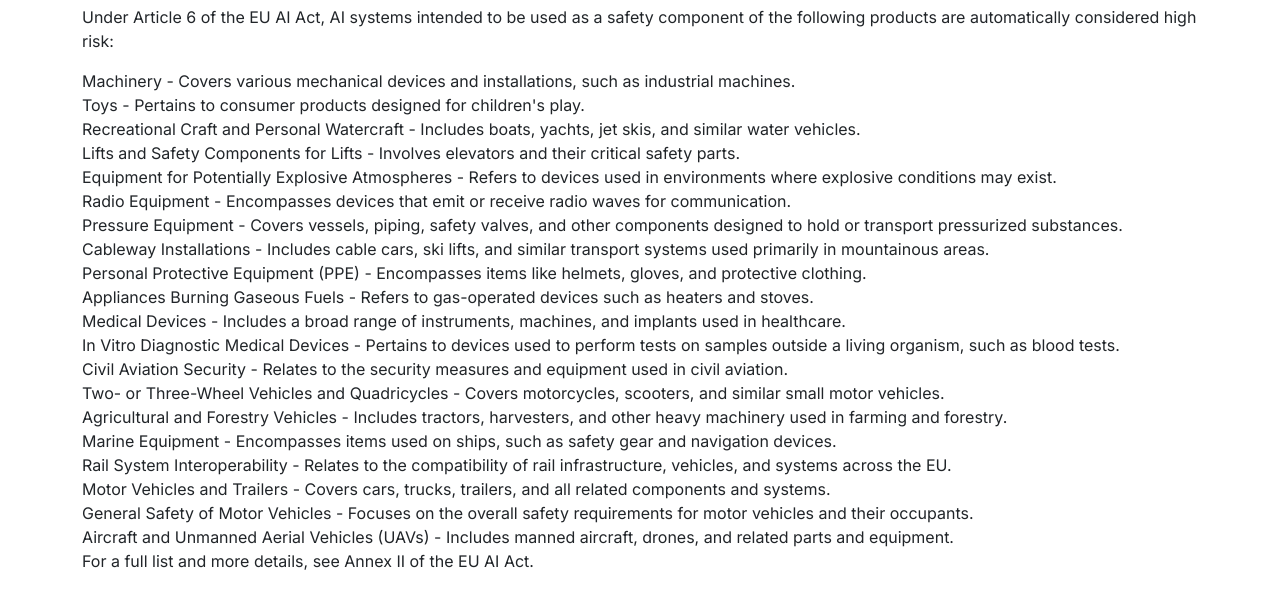
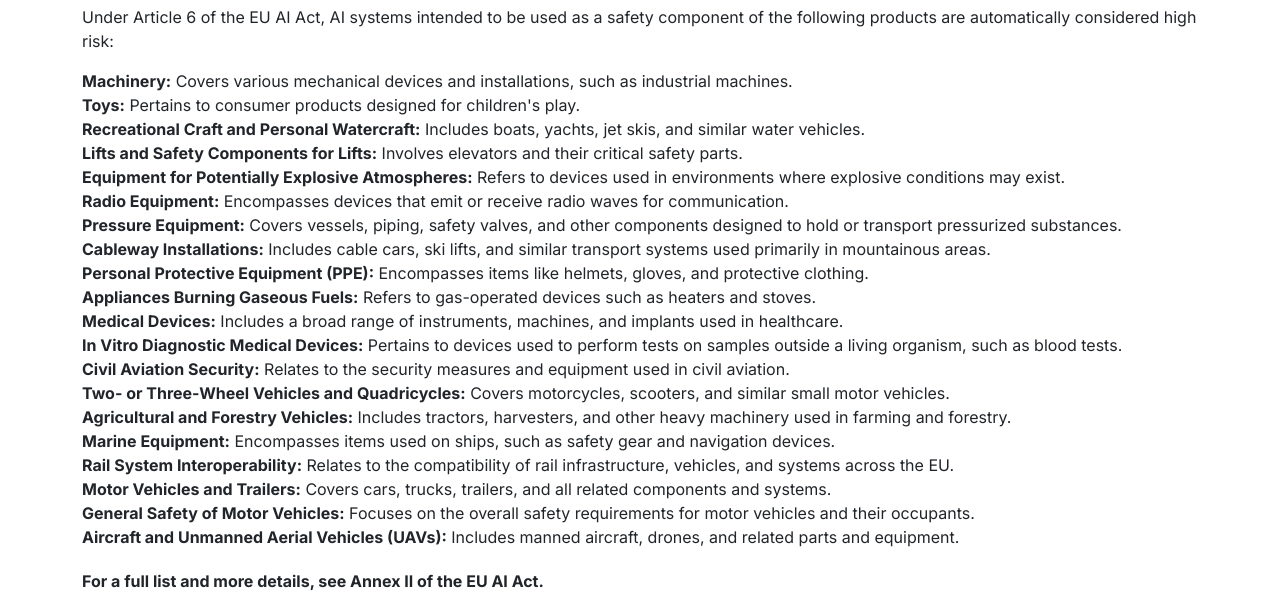
Before and after one commit to ScaleSafe/scalesafe.github.io, a plain HTML site: page regulated_products.html in a window 1280 px wide. Shown: the part 185-800 px from the top of the page. Drawn offline with nearby package versions, Linux system fonts and the light colour scheme.

Commit message:
updated regulated product

```diff
--- a/regulated_products.html
+++ b/regulated_products.html
@@ -30,28 +30,28 @@
             <h1>High-Risk AI Systems under EU AI Act</h1>
             <p>Under Article 6 of the EU AI Act, AI systems intended to be used as a safety component of the following products are automatically considered high risk:</p>
             <ul>
-                <li>Machinery - Covers various mechanical devices and installations, such as industrial machines.</li>
-                <li>Toys - Pertains to consumer products designed for children's play.</li>
-                <li>Recreational Craft and Personal Watercraft - Includes boats, yachts, jet skis, and similar water vehicles.</li>
-                <li>Lifts and Safety Components for Lifts - Involves elevators and their critical safety parts.</li>
-                <li>Equipment for Potentially Explosive Atmospheres - Refers to devices used in environments where explosive conditions may exist.</li>
-                <li>Radio Equipment - Encompasses devices that emit or receive radio waves for communication.</li>
-                <li>Pressure Equipment - Covers vessels, piping, safety valves, and other components designed to hold or transport pressurized substances.</li>
-                <li>Cableway Installations - Includes cable cars, ski lifts, and similar transport systems used primarily in mountainous areas.</li>
-                <li>Personal Protective Equipment (PPE) - Encompasses items like helmets, gloves, and protective clothing.</li>
-                <li>Appliances Burning Gaseous Fuels - Refers to gas-operated devices such as heaters and stoves.</li>
-                <li>Medical Devices - Includes a broad range of instruments, machines, and implants used in healthcare.</li>
-                <li>In Vitro Diagnostic Medical Devices - Pertains to devices used to perform tests on samples outside a living organism, such as blood tests.</li>
-                <li>Civil Aviation Security - Relates to the security measures and equipment used in civil aviation.</li>
-                <li>Two- or Three-Wheel Vehicles and Quadricycles - Covers motorcycles, scooters, and similar small motor vehicles.</li>
-                <li>Agricultural and Forestry Vehicles - Includes tractors, harvesters, and other heavy machinery used in farming and forestry.</li>
-                <li>Marine Equipment - Encompasses items used on ships, such as safety gear and navigation devices.</li>
-                <li>Rail System Interoperability - Relates to the compatibility of rail infrastructure, vehicles, and systems across the EU.</li>
-                <li>Motor Vehicles and Trailers - Covers cars, trucks, trailers, and all related components and systems.</li>
-                <li>General Safety of Motor Vehicles - Focuses on the overall safety requirements for motor vehicles and their occupants.</li>
-                <li>Aircraft and Unmanned Aerial Vehicles (UAVs) - Includes manned aircraft, drones, and related parts and equipment.</li>
+                <li><strong>Machinery:</strong> Covers various mechanical devices and installations, such as industrial machines.</li>
+                <li><strong>Toys:</strong> Pertains to consumer products designed for children's play.</li>
+                <li><strong>Recreational Craft and Personal Watercraft:</strong> Includes boats, yachts, jet skis, and similar water vehicles.</li>
+                <li><strong>Lifts and Safety Components for Lifts:</strong> Involves elevators and their critical safety parts.</li>
+                <li><strong>Equipment for Potentially Explosive Atmospheres:</strong> Refers to devices used in environments where explosive conditions may exist.</li>
+                <li><strong>Radio Equipment:</strong> Encompasses devices that emit or receive radio waves for communication.</li>
+                <li><strong>Pressure Equipment:</strong> Covers vessels, piping, safety valves, and other components designed to hold or transport pressurized substances.</li>
+                <li><strong>Cableway Installations:</strong> Includes cable cars, ski lifts, and similar transport systems used primarily in mountainous areas.</li>
+                <li><strong>Personal Protective Equipment (PPE):</strong> Encompasses items like helmets, gloves, and protective clothing.</li>
+                <li><strong>Appliances Burning Gaseous Fuels:</strong> Refers to gas-operated devices such as heaters and stoves.</li>
+                <li><strong>Medical Devices:</strong> Includes a broad range of instruments, machines, and implants used in healthcare.</li>
+                <li><strong>In Vitro Diagnostic Medical Devices:</strong> Pertains to devices used to perform tests on samples outside a living organism, such as blood tests.</li>
+                <li><strong>Civil Aviation Security:</strong> Relates to the security measures and equipment used in civil aviation.</li>
+                <li><strong>Two- or Three-Wheel Vehicles and Quadricycles:</strong> Covers motorcycles, scooters, and similar small motor vehicles.</li>
+                <li><strong>Agricultural and Forestry Vehicles:</strong> Includes tractors, harvesters, and other heavy machinery used in farming and forestry.</li>
+                <li><strong>Marine Equipment:</strong> Encompasses items used on ships, such as safety gear and navigation devices.</li>
+                <li><strong>Rail System Interoperability:</strong> Relates to the compatibility of rail infrastructure, vehicles, and systems across the EU.</li>
+                <li><strong>Motor Vehicles and Trailers:</strong> Covers cars, trucks, trailers, and all related components and systems.</li>
+                <li><strong>General Safety of Motor Vehicles:</strong> Focuses on the overall safety requirements for motor vehicles and their occupants.</li>
+                <li><strong>Aircraft and Unmanned Aerial Vehicles (UAVs):</strong> Includes manned aircraft, drones, and related parts and equipment.</li>
             </ul>
-            <p>For a full list and more details, see Annex II of the EU AI Act.</p>
+            <p style="margin-top: 20px;"><strong>For a full list and more details, see Annex II of the EU AI Act.</strong></p>
         </section>
 
     </div>
```
